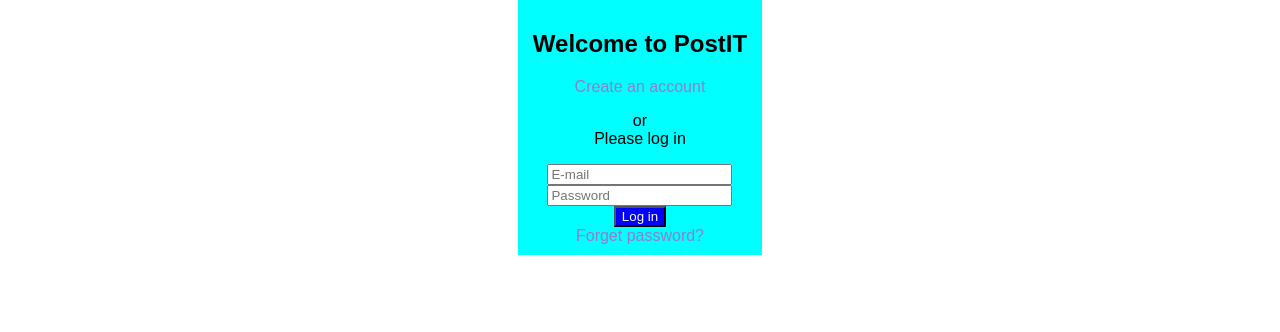
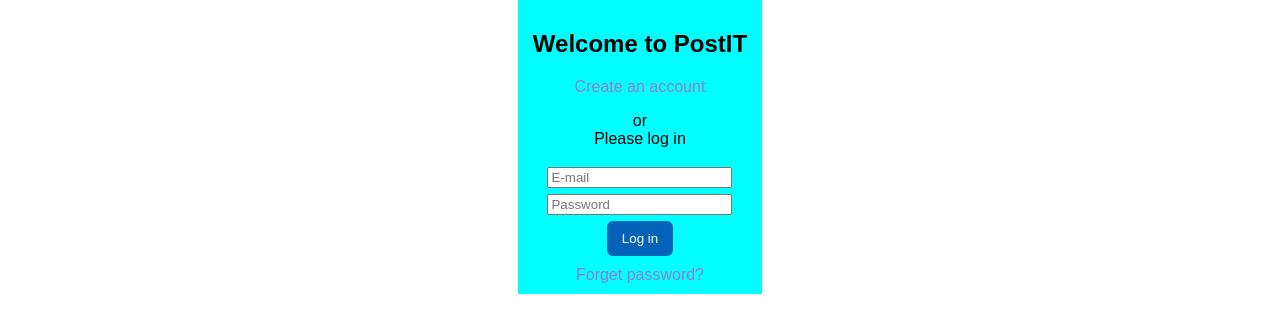
Before and after one commit to Kuulike/WAD2022-HWTeamAY, a plain HTML site: page login.html in a window 1280 px wide. Shown: the part 80-412 px from the top of the page. Drawn offline with Linux system fonts and the light colour scheme.

Commit message:
prettied up the login page

```diff
--- a/res/css/loginStyle.css
+++ b/res/css/loginStyle.css
@@ -19,7 +19,19 @@
     align-items: center;
 }
 
+.logininput {
+    margin: 3px;
+}
+
 #loginbutton{
-    background-color: blue;
-    color: white;
+    padding: 10px 15px;
+    margin: 3px 0px 10px 0px;
+    border: none;
+    border-radius: 6px;
+    color: #ffffff;
+    background-color: #0463b9;
 }
+
+#loginbutton:hover {
+	background-color: #034784;
+}
```
